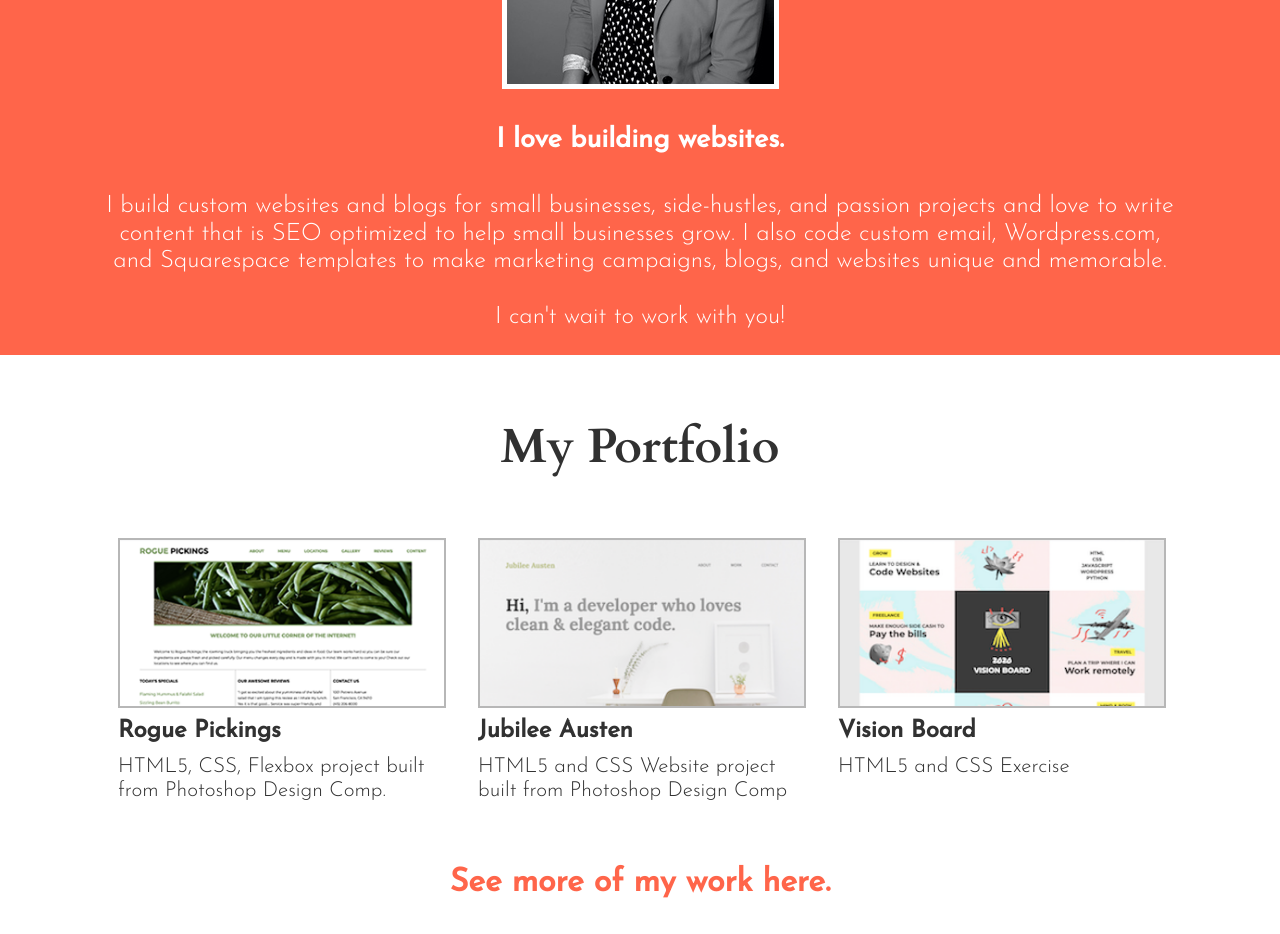
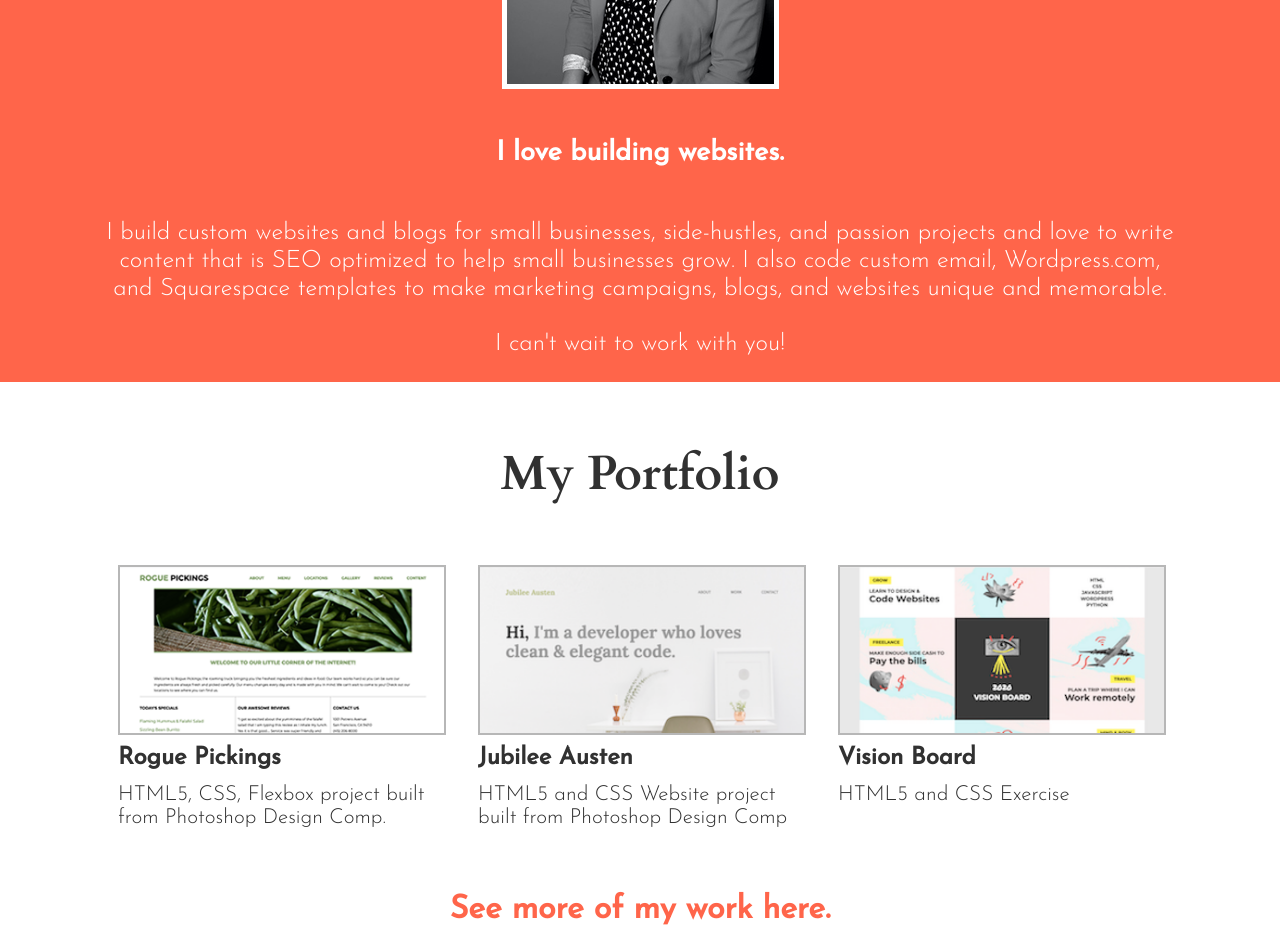
Before and after one commit to jstickle-codes/responsive-portfolio, a website built with Parcel: page index.html in a window 1280 px wide. Shown: the part 1140-2074 px from the top of the page. Built offline with nearby package versions, Linux system fonts and the light colour scheme.

Commit message:
Corrected line height on h5

```diff
--- a/css/main.css
+++ b/css/main.css
@@ -227,7 +227,7 @@ nav ul li a {
 
 #about h5 {
   font-size: 1.7em;
-  line-height: .5;
+  line-height: 1.5;
 }
 
 #about p {
```
